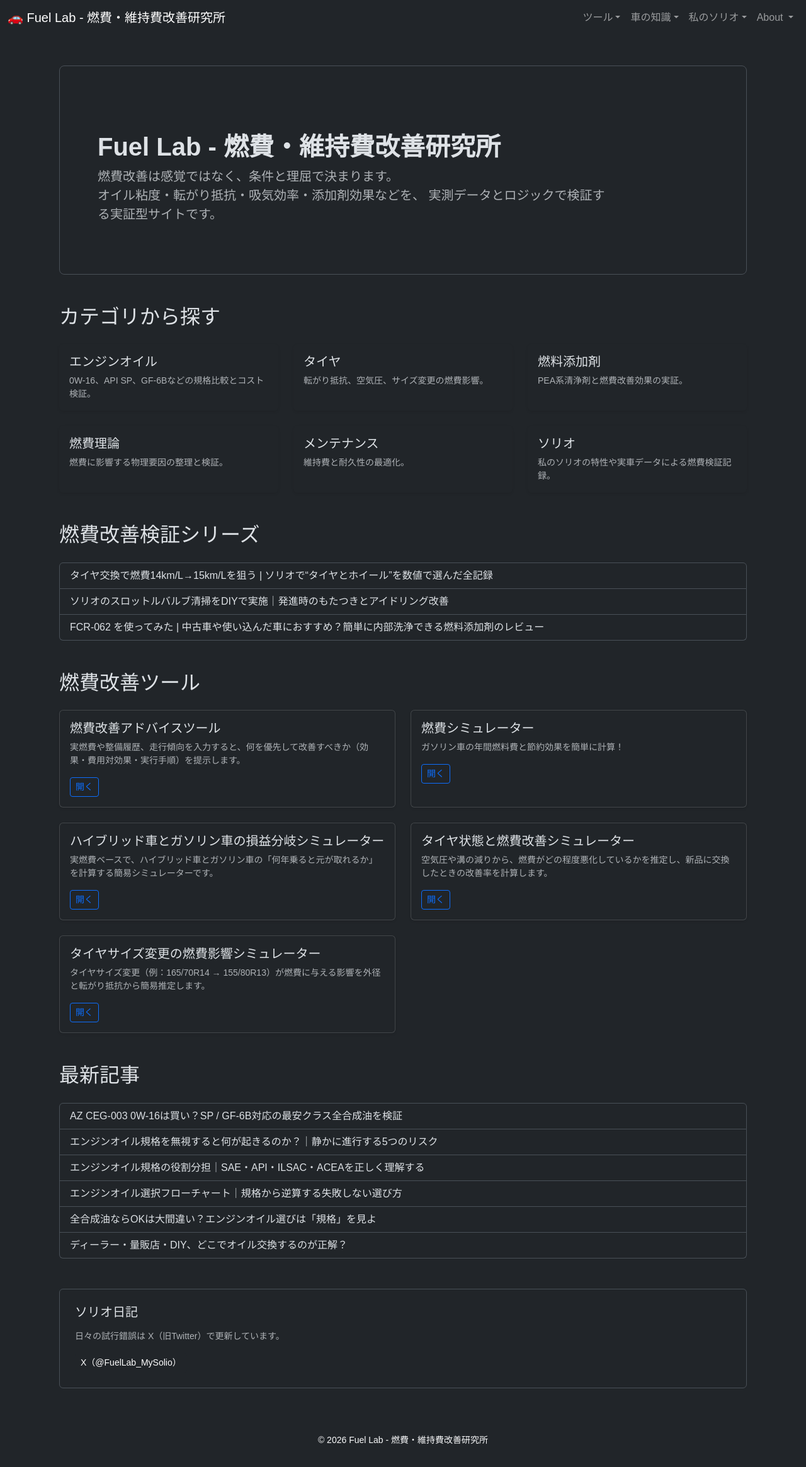
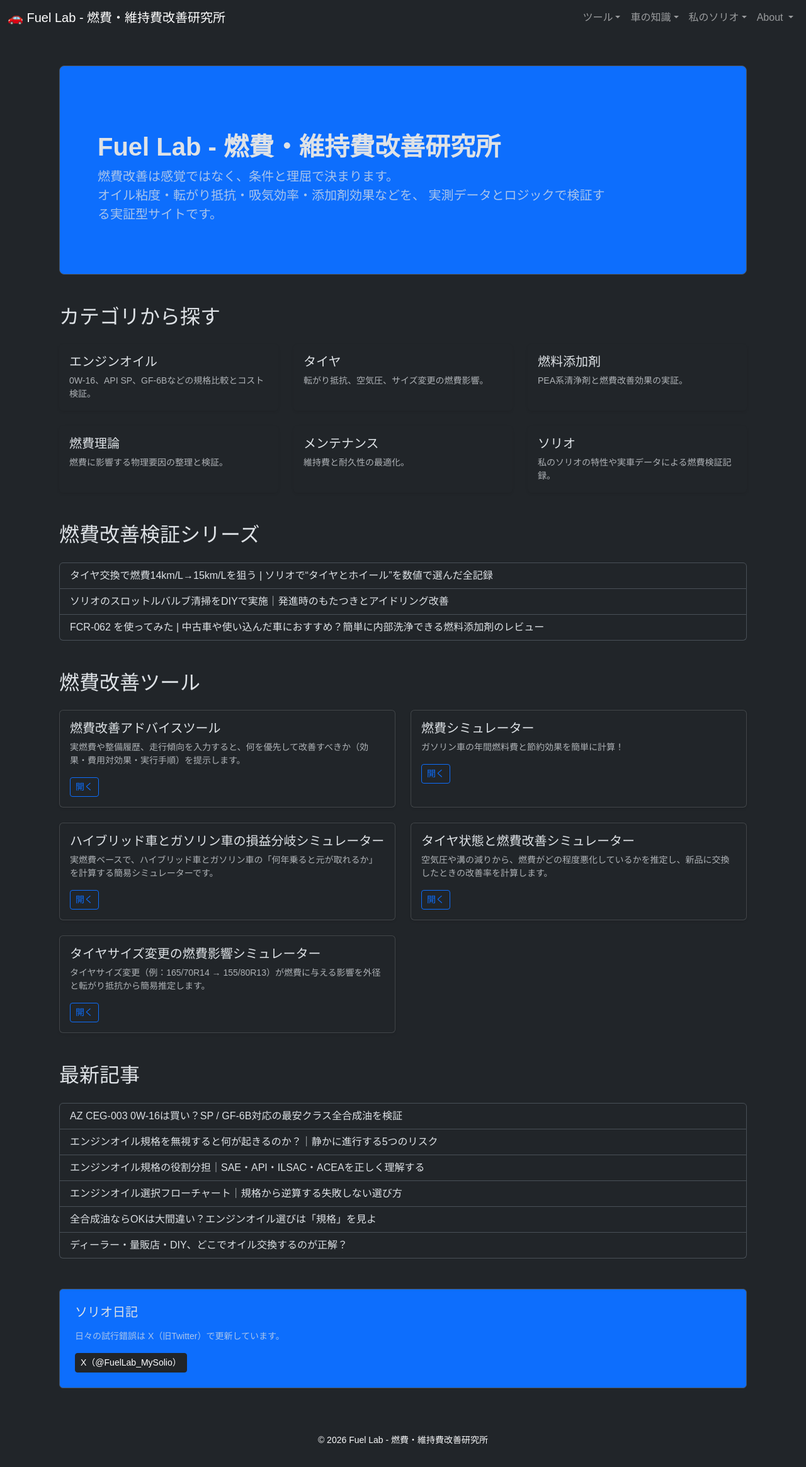
Before and after one commit to funyapar-org/fuel-lab, a Jekyll site: the page built from index.html, in a window 1280 px wide. Shown: the whole page at 63% size. Built offline with Jekyll 4.4.1, drawn with Linux system fonts in a browser that asks for light colours.

Commit message:
fix index

```diff
--- a/index.html
+++ b/index.html
@@ -7,7 +7,7 @@ description: 燃費と維持費を理論と実測で最適化する研究サイ
 <div class="container my-5">
 
   <!-- Hero -->
-  <div class="p-5 mb-5 rounded-3 border">
+  <div class="p-5 mb-5 bg-primary rounded-3 border">
     <div class="container-fluid py-3">
       <h1 class="display-6 fw-bold">
         Fuel Lab - 燃費・維持費改善研究所
@@ -157,7 +157,7 @@ description: 燃費と維持費を理論と実測で最適化する研究サイ
   </div>
 
   <!-- Diary -->
-  <div class="p-4 border rounded">
+  <div class="p-4 bg-primary border rounded">
     <h5 class="mb-3">ソリオ日記</h5>
     <p class="text-muted small">
       日々の試行錯誤は X（旧Twitter）で更新しています。
```
